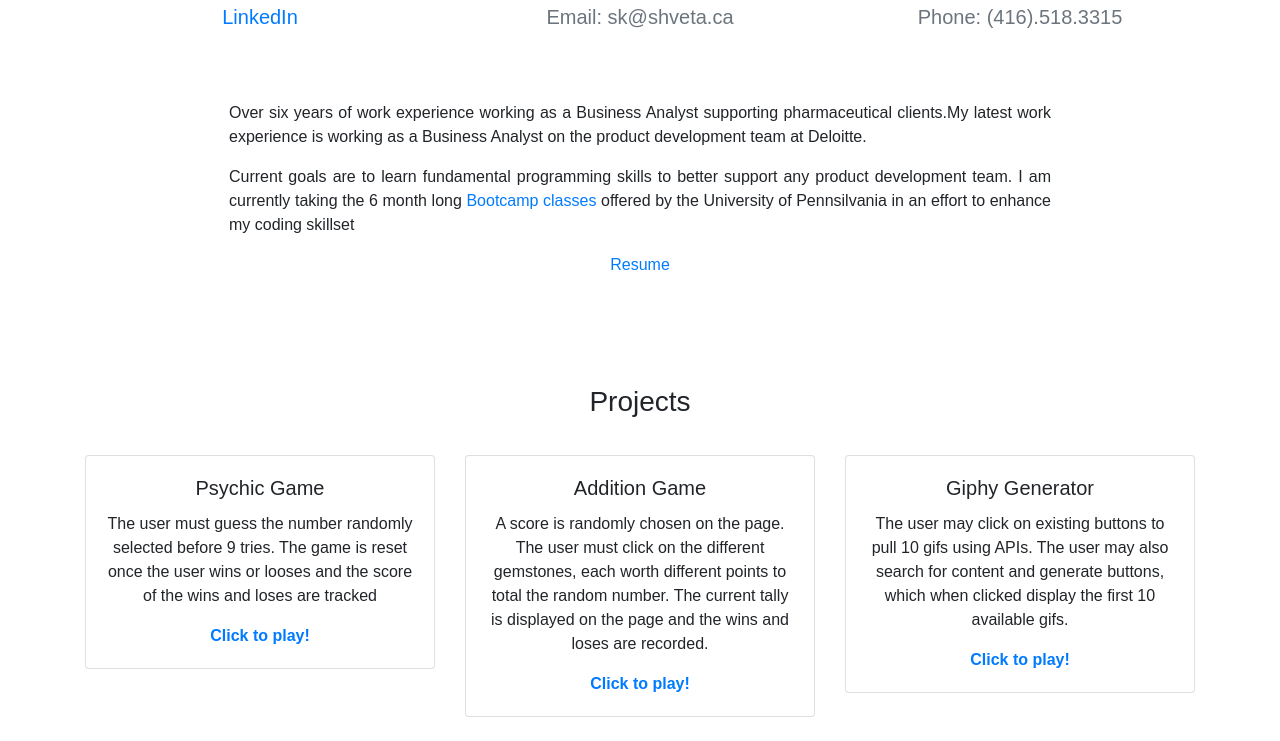
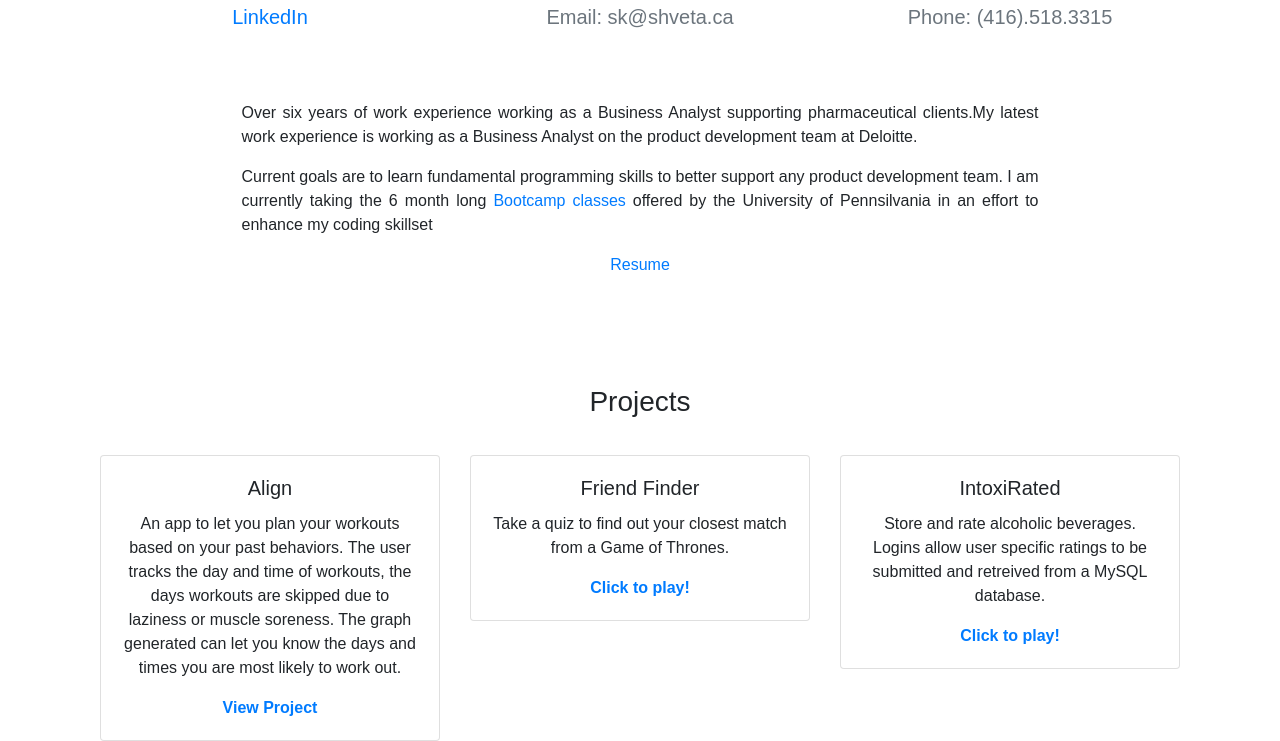
Before and after one commit to shveta18/shveta, a plain HTML site: page index.html in a window 1280 px wide. Shown: the part 131-872 px from the top of the page. Before the commit the page ends 848 px from the top, so only its background shows below. Drawn offline with nearby package versions, Linux system fonts and the light colour scheme.

Commit message:
updated links to projects

```diff
--- a/index.html
+++ b/index.html
@@ -11,7 +11,7 @@
 </head>
 
 <body>
-
+<div class="container">
     <div class="container">
         <div class="row text-center">
             <div class="col-lg-12">
@@ -21,7 +21,8 @@
 
         <div class="row text-center">
             <div class="col-lg-4">
-                <h5 class="contact text-muted"> <a href="https://www.linkedin.com/in/shvetakumar/" target="_blank">LinkedIn</a></h5>
+                <h5 class="contact text-muted"> <a href="https://www.linkedin.com/in/shvetakumar/"
+                        target="_blank">LinkedIn</a></h5>
             </div>
             <div class="col-lg-4">
                 <h5 class="contact text-muted">Email: sk@shveta.ca</h5>
@@ -61,12 +62,12 @@
             <div class="col-lg-4">
                 <div class="card" style="width: 100%;">
                     <div class="card-body">
-                        <h5 class="card-title">Psychic Game</h5>
-                        <p class="card-text">The user must guess the number randomly selected
-                            before 9 tries. The game is reset once the user wins or looses and the
-                            score of the wins and loses are tracked
+                        <h5 class="card-title">Align</h5>
+                        <p class="card-text">An app to let you plan your workouts based on your past behaviors. The user
+                            tracks the day and time of workouts, the days workouts are skipped due to laziness or muscle soreness.
+                            The graph generated can let you know the days and times you are most likely to work out.
                         </p>
-                        <a href="https://shveta18.github.io/Psychic-Game/" target="_blank" class="card-link">Click to play!</a>
+                        <a href="https://shveta18.github.io/align/" target="_blank" class="card-link">View Project</a>
 
                     </div>
                 </div>
@@ -74,33 +75,31 @@
             <div class="col-lg-4">
                 <div class="card" style="width: 100%;">
                     <div class="card-body">
-                        <h5 class="card-title">Addition Game</h5>
-                        <p class="card-text">A score is randomly chosen on the page. The user must click on the
-                            different gemstones, each
-                            worth different points to total the random number. The current tally is displayed on the
-                            page and the wins and
-                            loses are recorded.
+                        <h5 class="card-title">Friend Finder</h5>
+                        <p class="card-text">Take a quiz to find out your closest match from a Game of Thrones.
                         </p>
-                        <a href="https://shveta18.github.io/unit-4-game/" target="_blank" class="card-link">Click to play!</a>
+                        <a href="https://github.com/shveta18/FriendFinder" target="_blank" class="card-link">Click to
+                            play!</a>
                     </div>
                 </div>
             </div>
             <div class="col-lg-4">
                 <div class="card" style="width: 100%;">
                     <div class="card-body">
-                        <h5 class="card-title">Giphy Generator</h5>
+                        <h5 class="card-title">IntoxiRated</h5>
 
-                        <p class="card-text">The user may click on existing buttons to pull 10 gifs
-                            using APIs. The user may also search for content and generate buttons, which
-                            when clicked display the first 10 available gifs. </p>
-                        <a href="https://shveta18.github.io/giphy/giphy.html" target="_blank" class="card-link">Click to play!</a>
+                        <p class="card-text">Store and rate alcoholic beverages. Logins allow user specific ratings to be submitted
+                            and retreived from a MySQL database.
+                        </p>
+                        <a href="https://github.com/shveta18/intoxirated" target="_blank" class="card-link">Click to
+                            play!</a>
 
                     </div>
                 </div>
             </div>
         </div>
     </div>
-
+</div>
 </body>
 
 </html>
```
Also changed, not shown: 2 other files.
